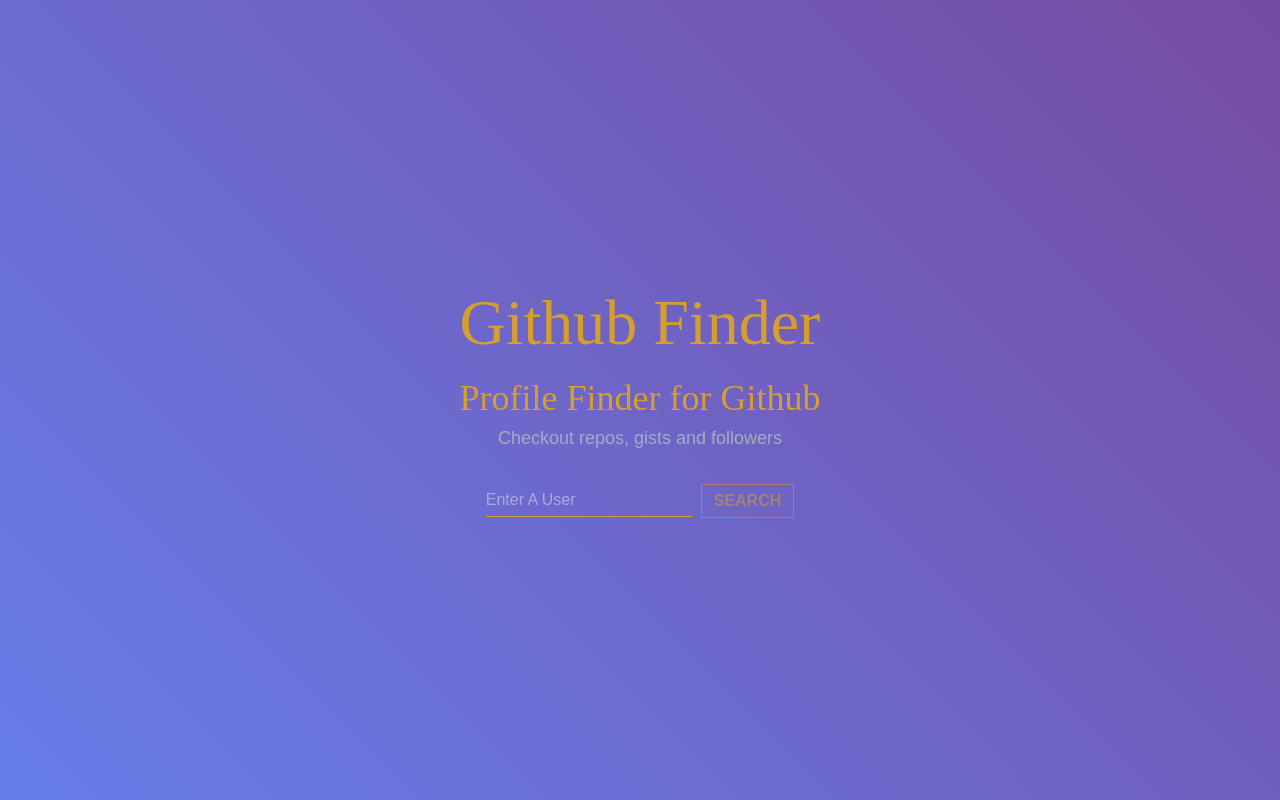
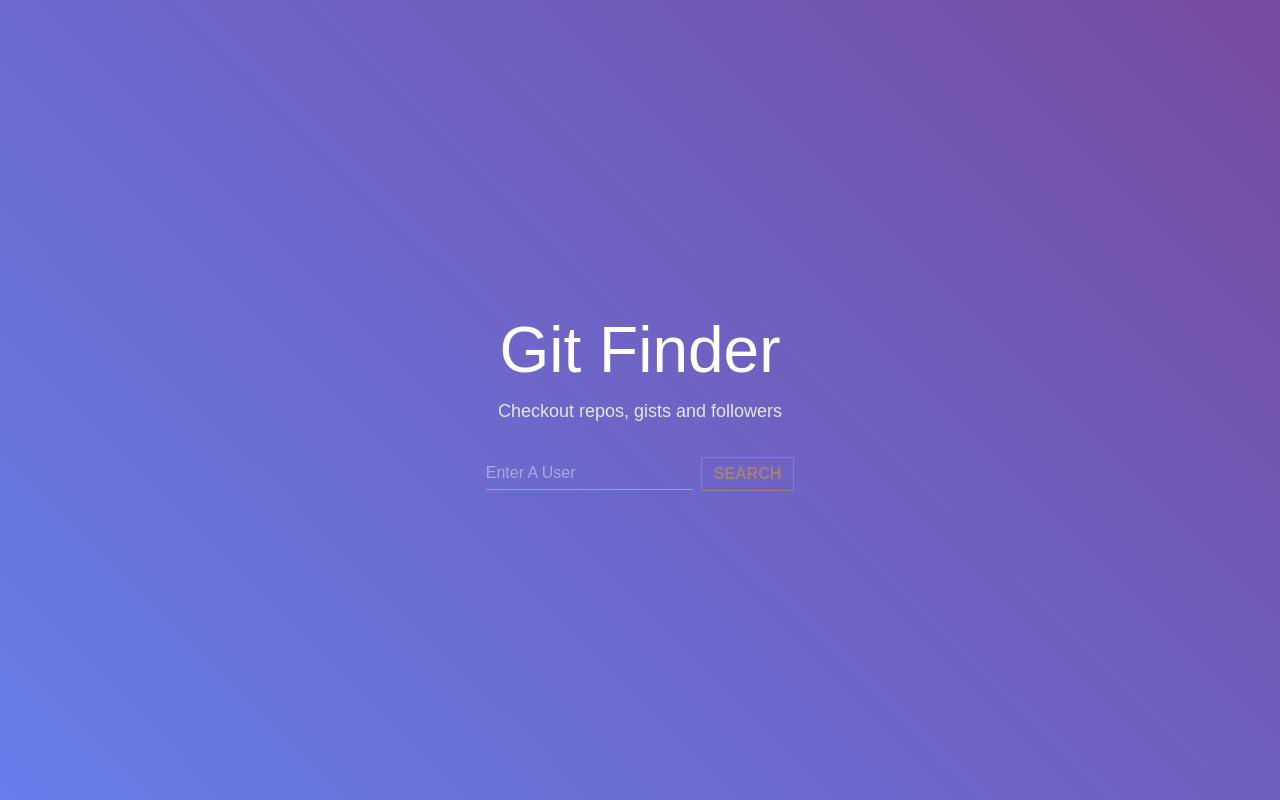
Before and after one commit to albizan/git-finder, a React (Create React App) app: page / in a window 1280 px wide. Built offline with nearby package versions, Linux system fonts and the light colour scheme.

Commit message:
Changed font and Color of text

```diff
--- a/src/components/Landing/Landing.jsx
+++ b/src/components/Landing/Landing.jsx
@@ -6,11 +6,10 @@
   return (
     <Fragment>
       <div className="landing h-screen w-full flex flex-col items-center justify-center">
-        <div className="text-center text-yellow-600 font-serif">
-          <p className="text-6xl">Github Finder</p>
-          <p className="text-4xl">Profile Finder for Github</p>
+        <div className="text-center text-white">
+          <p className="text-6xl">Git Finder</p>
         </div>
-        <div className="text-gray-500 text-lg">
+        <div className="text-gray-300 text-lg">
           <p>Checkout repos, gists and followers</p>
         </div>
         <SearchUser />
```
